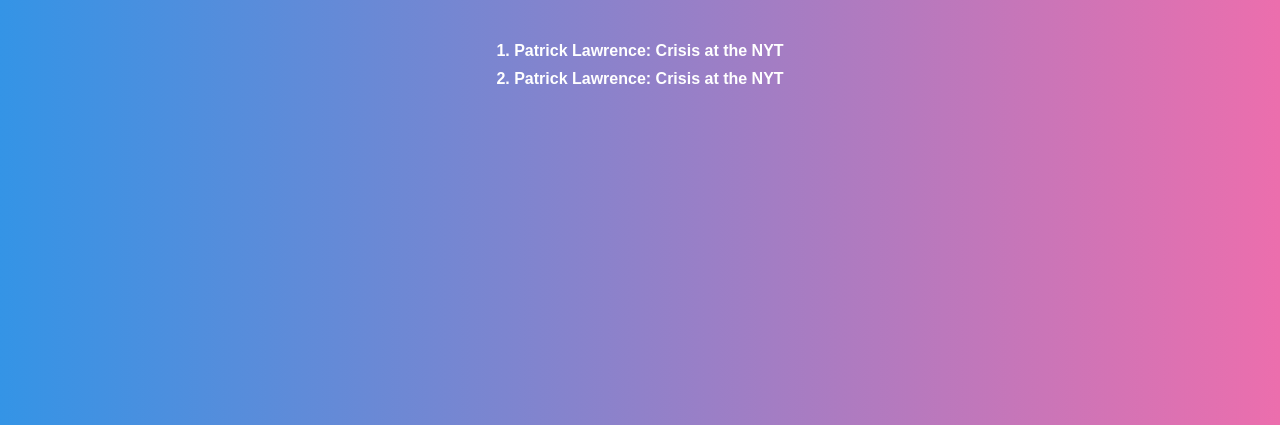
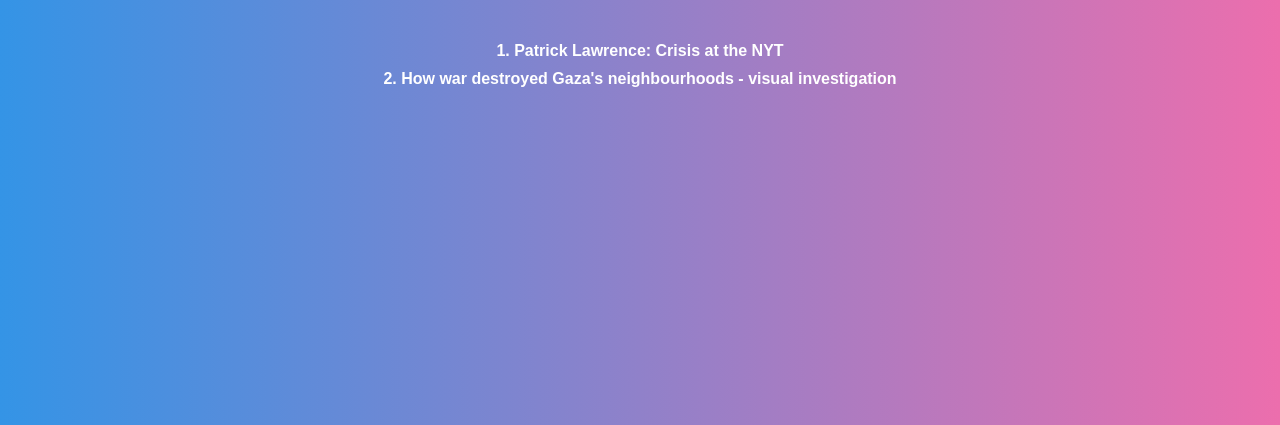
Before and after one commit to flynch55/flynch55.github.io, a plain HTML site: page index.html in a window 1280 px wide. Shown: the part 375-800 px from the top of the page. Drawn offline with Linux system fonts and the light colour scheme.

Commit message:
gaza link

```diff
--- a/index.html
+++ b/index.html
@@ -54,9 +54,9 @@
       </li>
       <li>
          <a
-          href="https://consortiumnews.com/2024/02/14/patrick-lawrence-crisis-at-the-nyt/"
+          href="https://www.theguardian.com/world/ng-interactive/2024/jan/30/how-war-destroyed-gazas-neighbourhoods-visual-investigation"
           target="_self"
-          >2. Patrick Lawrence: Crisis at the NYT</a
+          >2. How war destroyed Gaza's neighbourhoods - visual investigation</a
         >
       </li>
 
```
